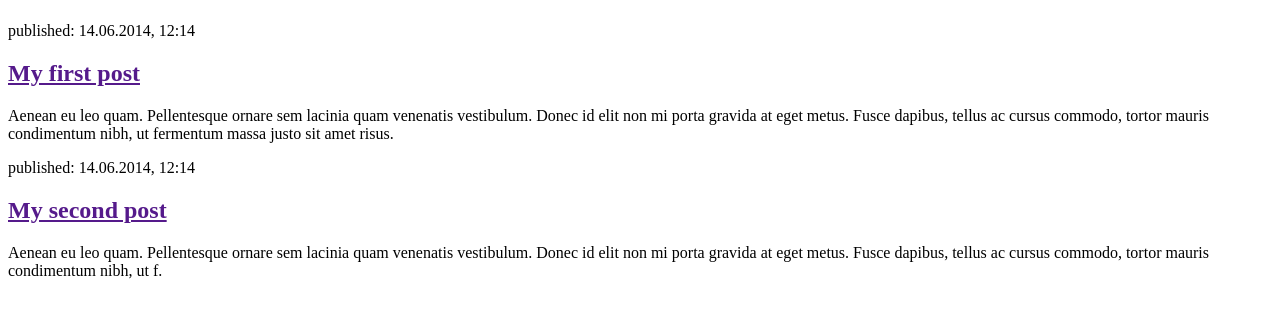
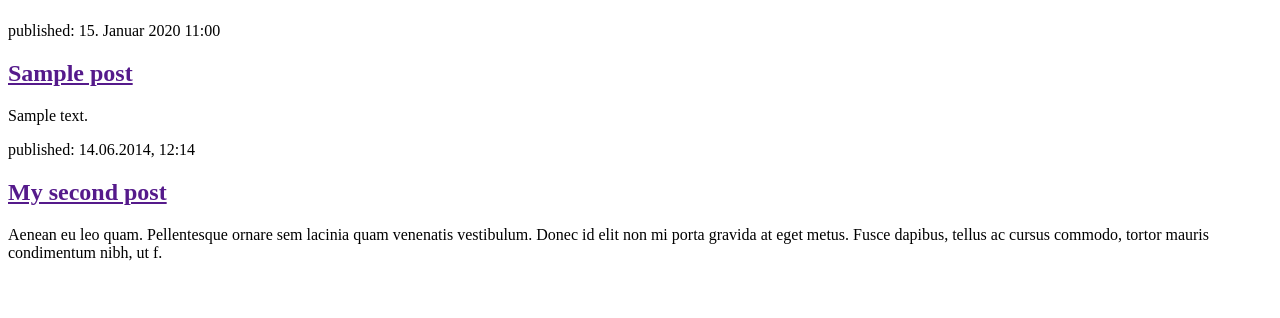
Before and after one commit to 2000eBe/my-first-blog, a Django app: page / in a window 1280 px wide. Shown: the part 58-376 px from the top of the page. Run offline with Django 4.2, Linux system fonts and the light colour scheme; tables that the repository leaves empty hold one stand-in row (values such as "Sample post").

Commit message:
Modified templates to display from database

```diff
--- a/blog/templates/blog/post_list.html
+++ b/blog/templates/blog/post_list.html
@@ -8,11 +8,13 @@
             <h1><a href="/">HappyPlants</a></h1>
         </header>
 
+        {% for post in posts %}
         <article>
-            <time>published: 14.06.2014, 12:14</time>
-            <h2><a href="">My first post</a></h2>
-            <p>Aenean eu leo quam. Pellentesque ornare sem lacinia quam venenatis vestibulum. Donec id elit non mi porta gravida at eget metus. Fusce dapibus, tellus ac cursus commodo, tortor mauris condimentum nibh, ut fermentum massa justo sit amet risus.</p>
+            <time>published: {{ post.published_date }}</time>
+            <h2><a href="">{{ post.title }}</a></h2>
+            <p>{{ post.text|linebreaksbr }}</p>
         </article>
+        {% endfor %}
 
         <article>
             <time>published: 14.06.2014, 12:14</time>
--- a/blog/views.py
+++ b/blog/views.py
@@ -1,7 +1,9 @@
 from django.shortcuts import render
-
-# Create your views here.
+from django.utils import timezone
+from .models import Post
 
 
 def post_list(request):
-    return render(request, 'blog/post_list.html', {})
+    posts = Post.objects.filter(
+        published_date__lte=timezone.now()).order_by('published_date')
+    return render(request, 'blog/post_list.html', {'posts': posts})
```
